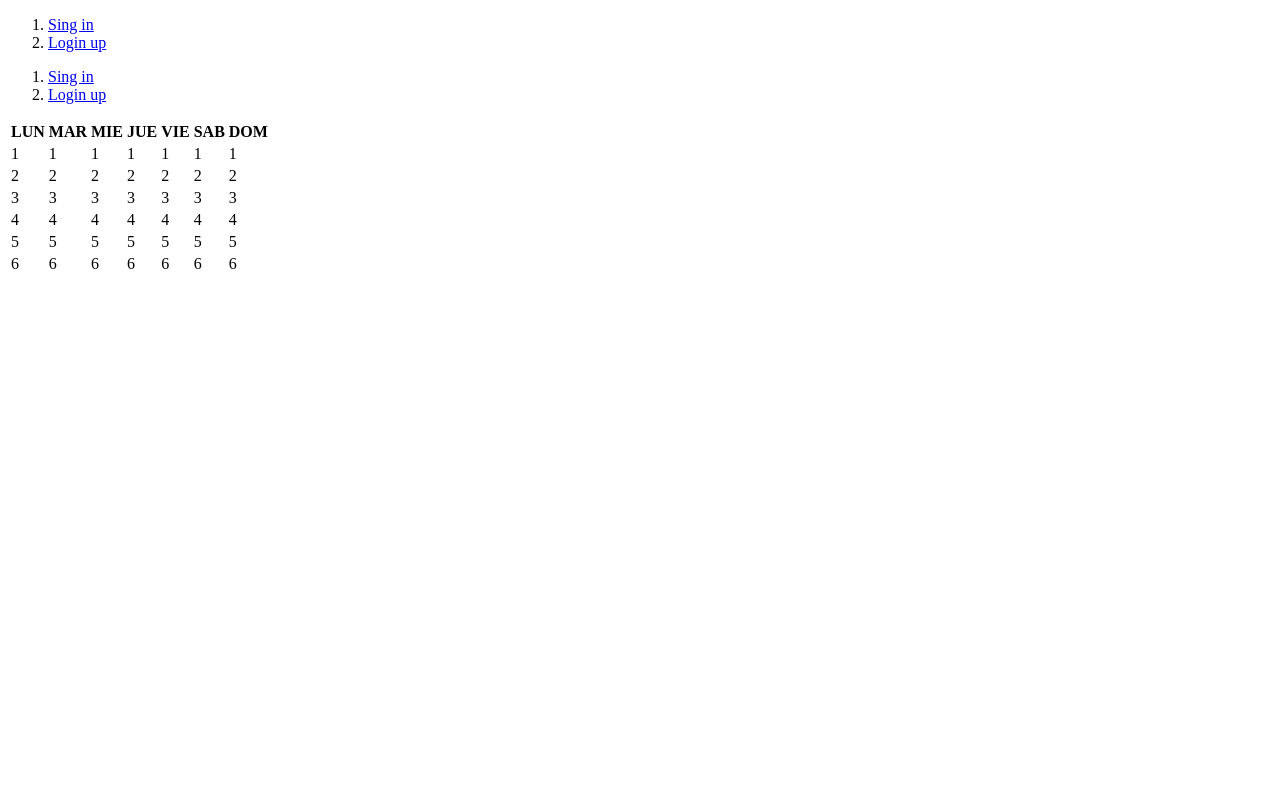
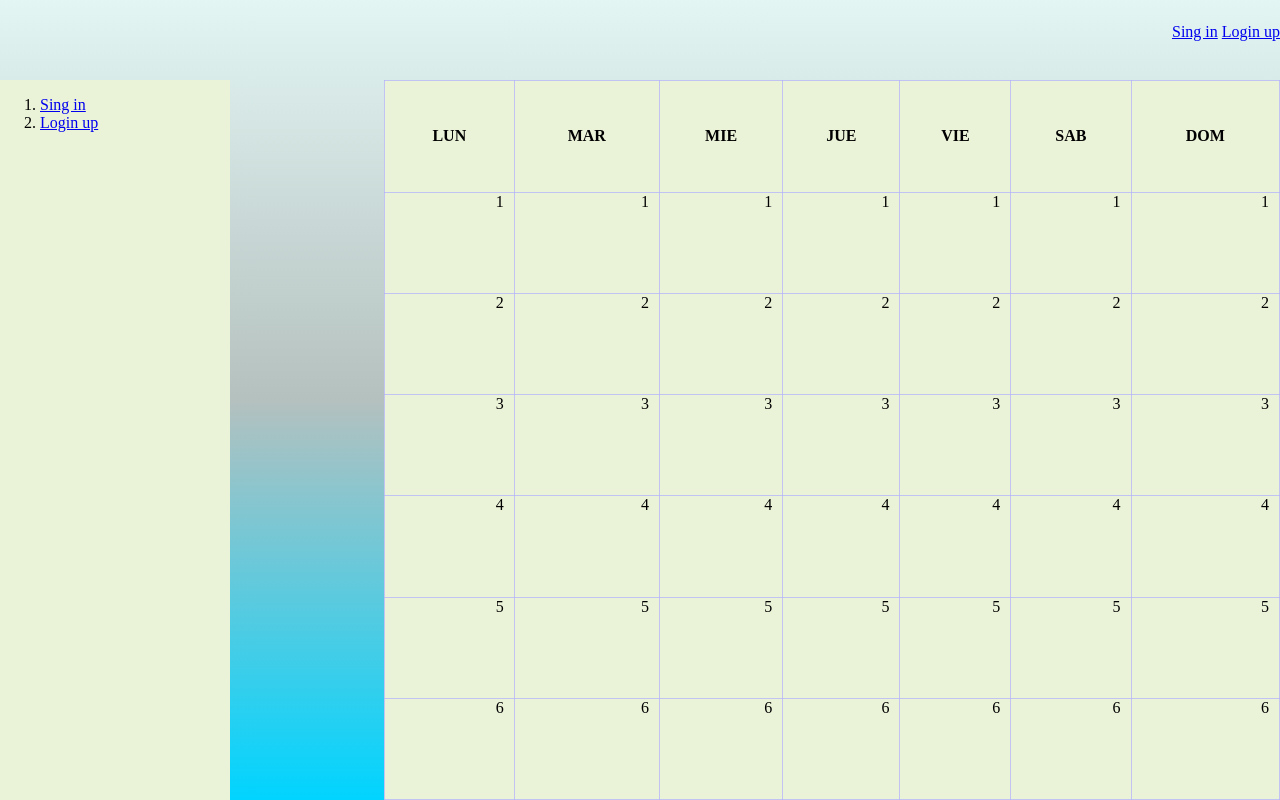
Before and after one commit to estudiantede/diario_personal, a website: page views/mes_con_6_filas.html in a window 1280 px wide. Drawn offline with Linux system fonts and the light colour scheme; files that its build step writes are made by us from their sources.

Commit message:
Agregado CSS y un path. Falta hacer cuentas

```diff
--- a/public/style.css
+++ b/public/style.css
@@ -0,0 +1,65 @@
+body {
+    background: rgba(225, 245, 242, 0.945);
+background: linear-gradient(0deg,rgba(0,212,255,1) 0%, rgba(176, 189, 187, 0.945) 50%, rgba(225, 245, 242, 0.952) 100%);
+    margin: 0;
+    padding: 0;
+}
+
+nav {
+    display: flex;
+    margin: 0 0;
+    margin-bottom: 2vh;
+    justify-content: flex-end;
+    padding: 0;
+    line-height: 8vh;
+    align-items: center;
+}
+
+nav ol {
+    /*display: inline-block;*/
+    list-style-type: none;
+    margin: 0 0;
+}
+
+nav ol li {
+    display: inline;
+}
+
+.flex {
+    display: flex;
+    align-items: flex-end;
+    justify-content: space-between;
+    align-content:stretch;
+    height: 90vh;
+}
+
+.panel_izquierdo {
+    width: 18%;
+    height: 100%;
+    background-color: #EAF2D7;
+}
+
+.calendario {
+    width: 70%;
+    height: 100%;
+    border: 1px solid rgb(177, 175, 255);
+    border-collapse: collapse;
+    background-color: #EAF2D7;
+}
+
+th, td {
+    border: 1px solid rgba(177, 175, 255, 0.7);
+}
+
+tr {
+    text-align: right;
+}
+
+td {
+    padding: 0 10px;
+    vertical-align: top;
+}
+
+th {
+    text-align: center;
+}
--- a/views/mes_con_6_filas.html
+++ b/views/mes_con_6_filas.html
@@ -2,6 +2,8 @@
 <html>
     <head>
         <title>Titulo</title>
+        <link rel="stylesheet" type="text/css" href="./style.css">
+        <script src="./js.js"></script>
     </head>
     <body>
         <nav>
@@ -10,13 +12,14 @@
                 <li class="links"><a href="#">Login up</a></li>
               </ol>
         </nav>
-        <div>
+        <div class = "flex">
+            <div class="panel_izquierdo">
                 <ol>
                     <li class="links"><a href="#">Sing in</a></li>
                     <li class="links"><a href="#">Login up</a></li>
                 </ol>
             </div>
-        <table>
+            <table class="calendario">
                 <tr>
                     <th>LUN</th>
                     <th>MAR</th>
@@ -81,5 +84,6 @@
                     <td>6</td>
                 </tr>
             </table>
+        </div>
     </body>
 </html>
```
Also changed, not shown: app.js (+29 -2 lines), public/js.js (+35 -0 lines), 1 other file. Lines whose indentation alone changed are shown as unchanged.
